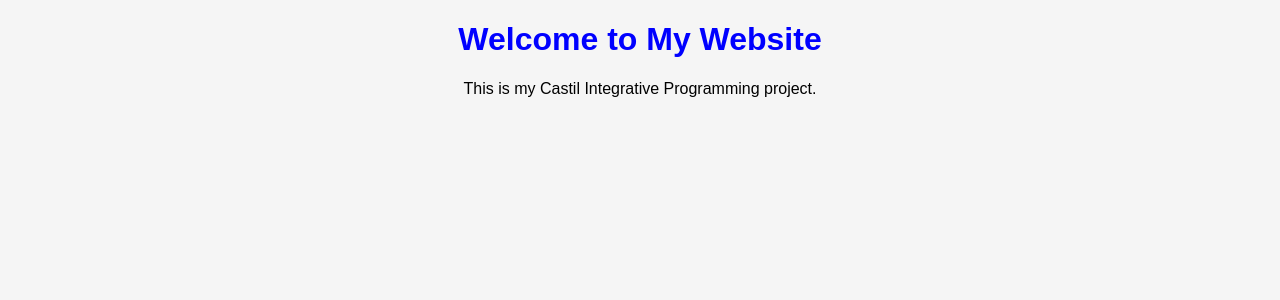
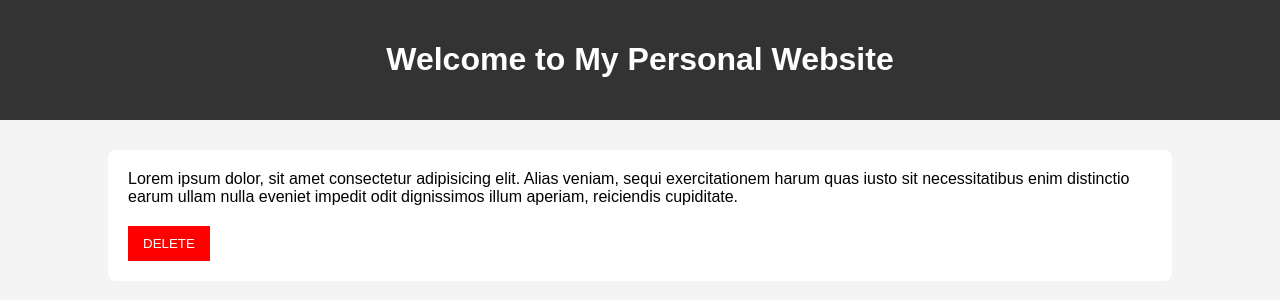
Before and after one commit to shinyuuuuu/Castil-intergrative-programming, a plain HTML site: page index.html in a window 1280 px wide. Drawn offline with Linux system fonts and the light colour scheme.

Commit message:
Fix HTML structure

```diff
--- a/index.html
+++ b/index.html
@@ -1,11 +1,26 @@
 <!doctype html>
-<html>
+<html lang="en">
   <head>
-    <title>Castil Integrative Programming</title>
+    <meta charset="UTF-8" />
+    <meta name="viewport" content="width=device-width, initial-scale=1.0" />
+    <title>Castil</title>
     <link rel="stylesheet" href="mystyle.css" />
   </head>
+
   <body>
-    <h1>Welcome to My Website</h1>
-    <p>This is my Castil Integrative Programming project.</p>
+    <header class="headers">
+      <h1>Welcome to My Personal Website</h1>
+    </header>
+
+    <div class="container">
+      <div class="myinfo">
+        Lorem ipsum dolor, sit amet consectetur adipisicing elit. Alias veniam,
+        sequi exercitationem harum quas iusto sit necessitatibus enim distinctio
+        earum ullam nulla eveniet impedit odit dignissimos illum aperiam,
+        reiciendis cupiditate.
+      </div>
+
+      <button type="button" class="delete">DELETE</button>
+    </div>
   </body>
 </html>
--- a/mystyle.css
+++ b/mystyle.css
@@ -1,9 +1,32 @@
 body {
   font-family: Arial, sans-serif;
-  text-align: center;
-  background-color: #f5f5f5;
+  background-color: #f4f4f4;
+  margin: 0;
 }
 
-h1 {
-  color: blue;
+.headers {
+  background-color: #333;
+  color: white;
+  padding: 20px;
+  text-align: center;
 }
+
+.container {
+  width: 80%;
+  margin: 30px auto;
+  background: white;
+  padding: 20px;
+  border-radius: 8px;
+}
+
+.myinfo {
+  margin-bottom: 20px;
+}
+
+.delete {
+  background-color: red;
+  color: white;
+  border: none;
+  padding: 10px 15px;
+  cursor: pointer;
+}
```
